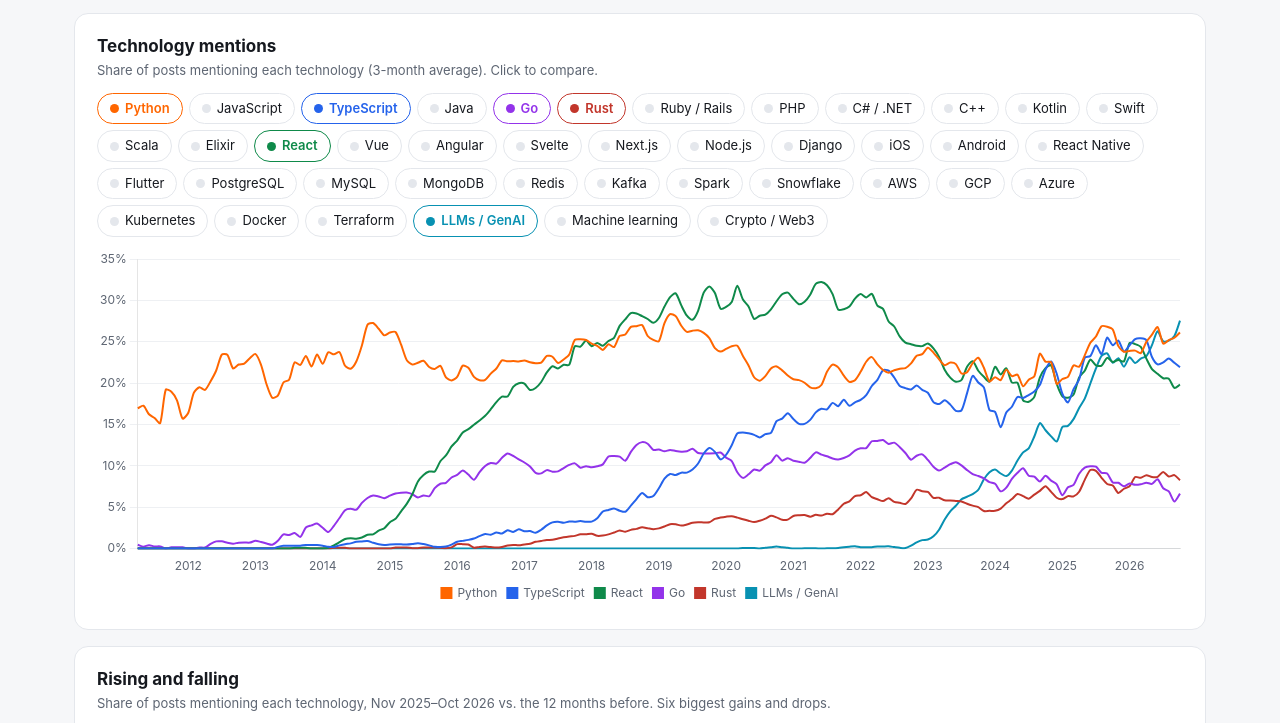
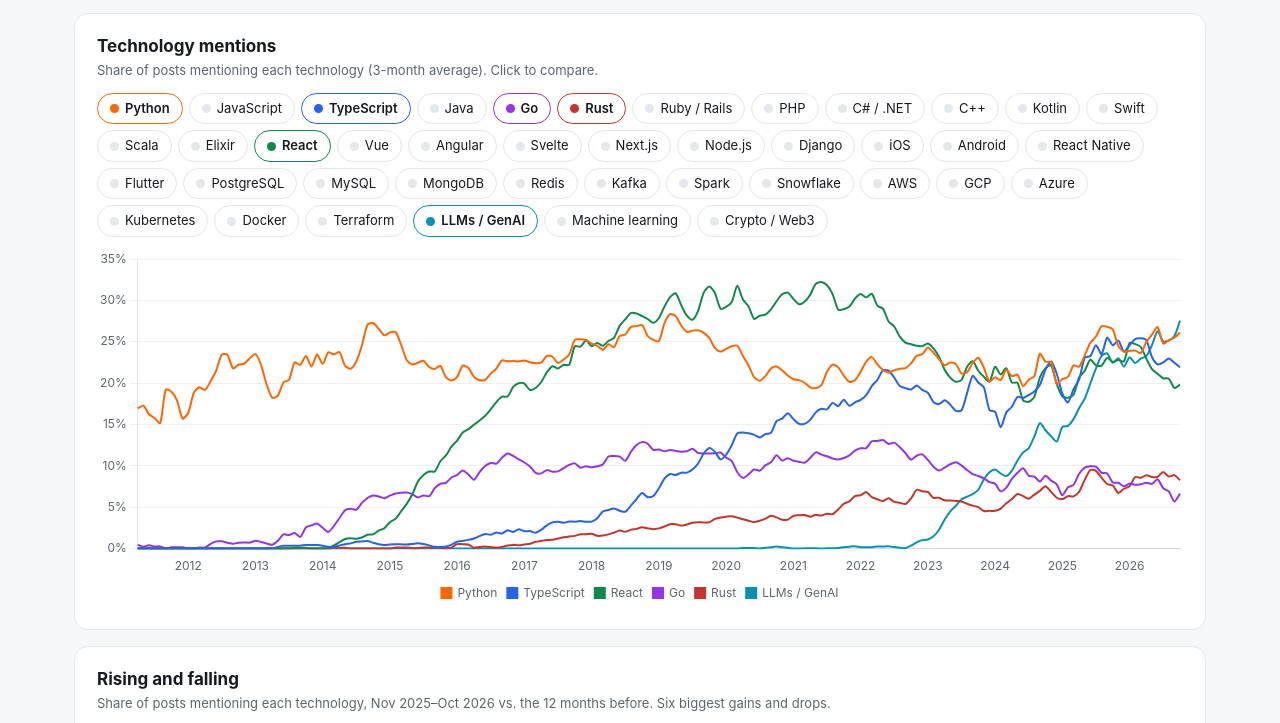
Before and after one commit to ZA1815/hn-hiring-trends, a plain HTML site: page site/index.html in a window 1280 px wide. Shown: the part 1218-1941 px from the top of the page. Drawn offline with Linux system fonts and the light colour scheme.

Commit message:
a11y: meet WCAG 1.4.3 text contrast (eyebrow, deltas, tech chips)

```diff
--- a/site/app.js
+++ b/site/app.js
@@ -180,7 +180,7 @@ function renderChips() {
   el.innerHTML = data.techs
     .map((t) => {
       const on = selected.has(t);
-      return `<button class="chip${on ? " on" : ""}" data-tech="${t}" style="${on ? `color:${colorOf(t)}` : ""}"><i style="${on ? `background:${colorOf(t)}` : ""}"></i>${t}</button>`;
+      return `<button class="chip${on ? " on" : ""}" data-tech="${t}" style="${on ? `border-color:${colorOf(t)}` : ""}"><i style="${on ? `background:${colorOf(t)}` : ""}"></i>${t}</button>`;
     })
     .join("");
 }
--- a/site/styles.css
+++ b/site/styles.css
@@ -5,7 +5,8 @@
   --muted: #5d6572;
   --line: #e4e7ec;
   --accent: #ff6600;
-  --up: #0f8a4a;
+  --accent-text: #b84a00;
+  --up: #0d7f44;
   --down: #c2362b;
   --radius: 14px;
   font-family: Inter, system-ui, -apple-system, "Segoe UI", Roboto, sans-serif;
@@ -18,7 +19,7 @@ body { margin: 0; line-height: 1.5; }
 .wrap { max-width: 1180px; margin: 0 auto; padding: 0 24px; }
 
 header { padding: 48px 24px 20px; }
-.eyebrow { margin: 0 0 6px; color: var(--accent); font-weight: 600; font-size: 13px; letter-spacing: .06em; text-transform: uppercase; }
+.eyebrow { margin: 0 0 6px; color: var(--accent-text); font-weight: 600; font-size: 13px; letter-spacing: .06em; text-transform: uppercase; }
 h1 { margin: 0; font-size: clamp(28px, 4vw, 42px); letter-spacing: -.02em; line-height: 1.15; }
 .lede { max-width: 760px; color: var(--muted); font-size: 17px; margin: 12px 0 8px; }
 .meta { color: var(--muted); font-size: 13px; margin: 0; }
```
